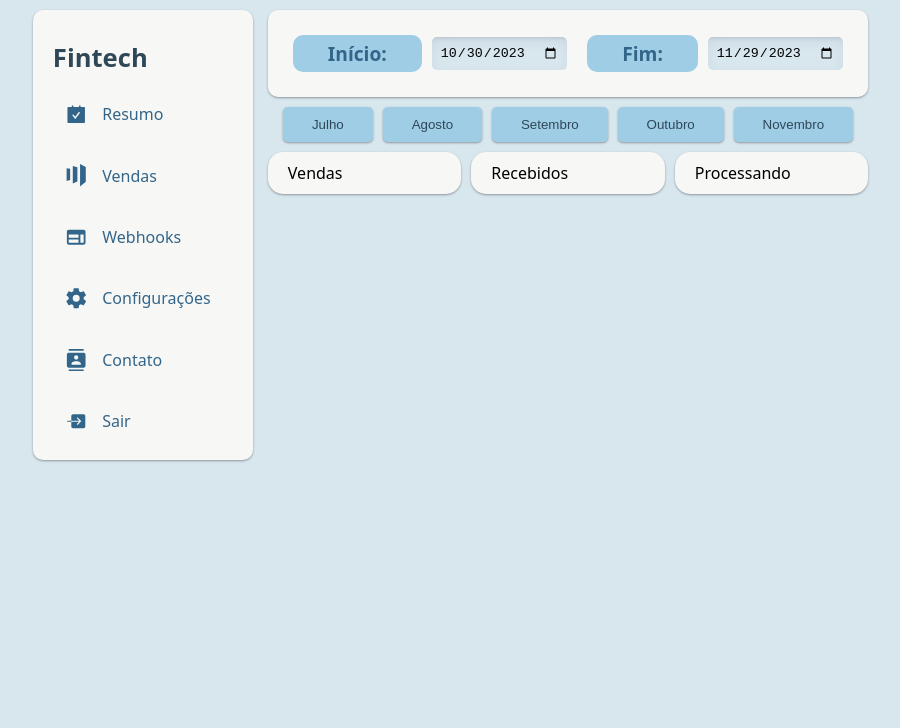
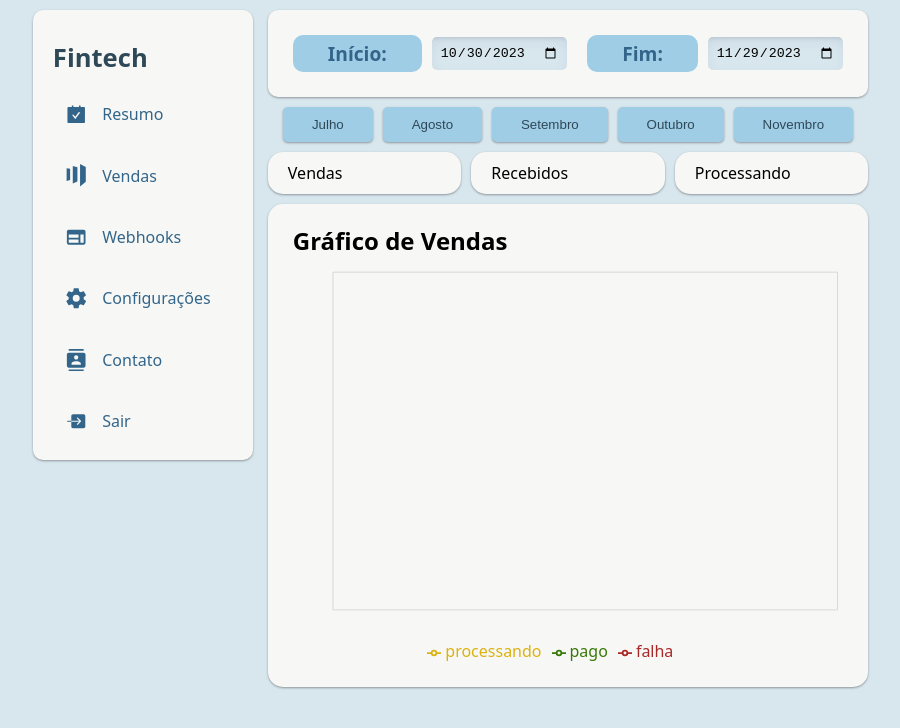
Before and after one commit to romhenri/typescript, a React (Vite) app in the folder fintech/: page / in a window 1280 px wide. Shown: the top 728 px of the page, without its empty margins (182-1082 px from the left). Built offline with nearby package versions, Linux system fonts and the light colour scheme; no server answers.

Commit message:
fintech-add: Resume graphic

```diff
--- a/fintech/package.json
+++ b/fintech/package.json
@@ -14,6 +14,7 @@
     "react-dom": "^18.2.0",
     "react-icons": "^4.12.0",
     "react-router-dom": "^6.20.0",
+    "recharts": "^2.10.2",
     "styled-components": "^6.1.1"
   },
   "devDependencies": {
--- a/fintech/src/pages/ResumePage.tsx
+++ b/fintech/src/pages/ResumePage.tsx
@@ -1,4 +1,5 @@
-import { useData } from "../context/DataContext"
+import { ResponsiveContainer, CartesianGrid, Line, LineChart, XAxis, YAxis, Tooltip, Legend} from "recharts";
+import { IVenda, useData } from "../context/DataContext"
 import styled from "styled-components";
 
 const ResumeDiv = styled.div`
@@ -27,9 +28,57 @@ const ResumeDiv = styled.div`
     box-shadow: rgba(0, 0, 0, 0.12) 0px 1px 3px, rgba(0, 0, 0, 0.24) 0px 1px 2px;
   }
 `
+const GraphDiv = styled.div`
+  margin: 0px 15px;
+  padding: 20px 20px 20px 0px;
+  background-color: var(--bg);
+  border-radius: 15px;
+  flex-grow: 1;
+  flex-basis: 0;
+  box-shadow: rgba(0, 0, 0, 0.12) 0px 1px 3px, rgba(0, 0, 0, 0.24) 0px 1px 2px;
+
+  & h2 {
+    margin-bottom: 10px;
+    padding-left: 25px;
+  }
+`
+
+type SaleDay = {
+  data: string,
+  pago: number,
+  processando: number,
+  falha: number,
+}
+
+function transformData(data: IVenda[]): SaleDay[] {
+  const days = data.reduce(
+    (
+      acc: {[key: string]: SaleDay}, item
+    ) => {
+    const day = item.data.split(" ")[0];
+
+    if (!acc[day]) {
+      acc[day] = {
+        data: day,
+        pago: 0,
+        falha: 0,
+        processando: 0,
+      };
+    }
+    acc[day][item.status] += item.preco;
+    return acc;
+  }, {})
+
+  return Object.values(days);
+}
 
 const ResumePage = () => {
   const { data } = useData();
+  let dataGraph: SaleDay[] | null = [];
+
+  if (data) {
+    dataGraph = transformData(data);
+  };
 
   return (
     <section>
@@ -70,6 +119,38 @@ const ResumePage = () => {
           }</span>
         </div>
       </ResumeDiv>
+      <GraphDiv>
+      <h2>Gráfico de Vendas</h2>
+      <ResponsiveContainer width="99%" height={400}>
+        <LineChart
+          data={dataGraph}>
+            <XAxis dataKey="data" />
+            <YAxis />
+            <Tooltip />
+            <Legend />
+            <CartesianGrid stroke="#d8d8d8" />
+
+            <Line
+              type="monotone"
+              dataKey="processando"
+              stroke="#dbb212"
+            />
+
+            <Line
+              type="monotone"
+              dataKey="pago"
+              stroke="#387908"
+            />
+
+            <Line
+              type="monotone"
+              dataKey="falha"
+              stroke="#a92828"
+            />
+
+        </LineChart>
+      </ResponsiveContainer>
+    </GraphDiv>
     </section>
   )
 }
```
Also changed, not shown: 1 other file (tests, documents, lock files or other folders).
